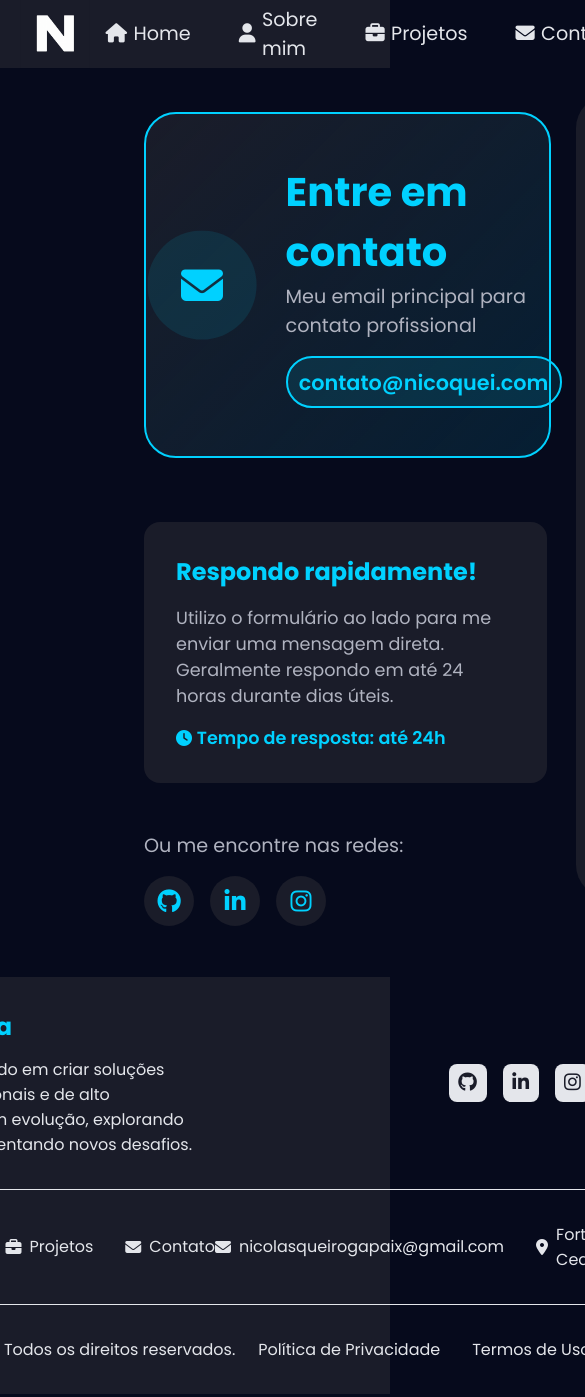
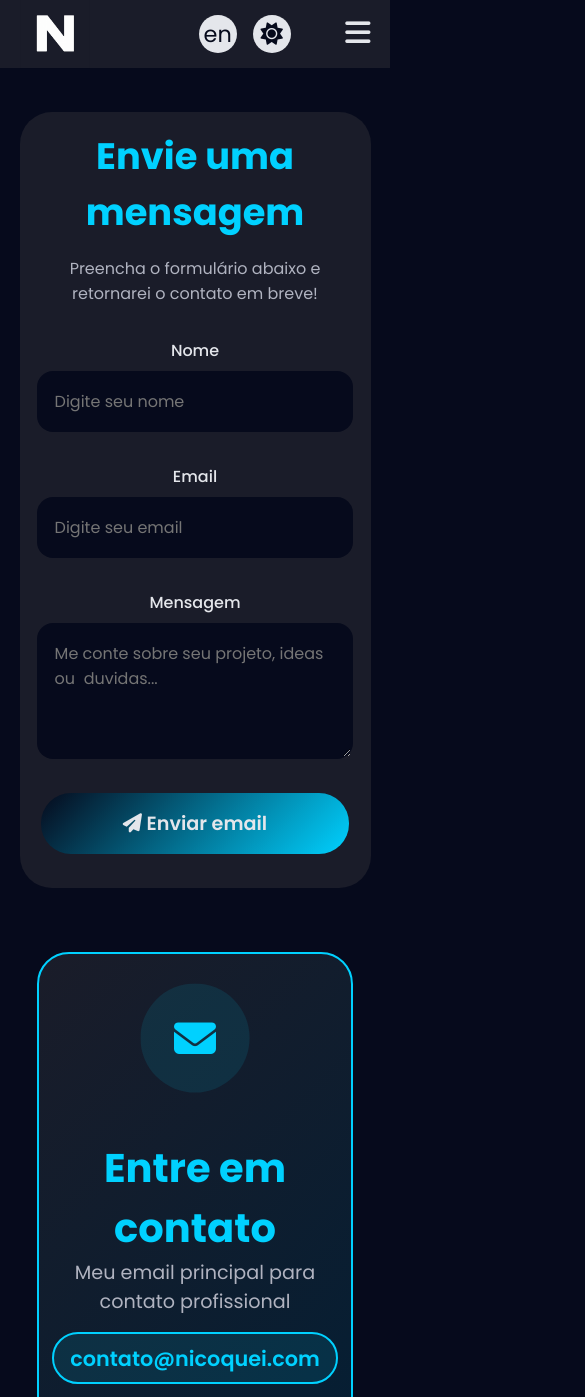
Before and after one commit to NicoQuei/Portifolio_Novo, a website: page public_html/contato.html in a window 390 px wide. Shown: the top 1397 px of the page, 585 px wide, since content can reach past the window. Drawn offline with Linux system fonts and the light colour scheme.

Commit message:
contato responsivo

```diff
--- a/public_html/contato/contato.html
+++ b/public_html/contato.html
@@ -21,16 +21,16 @@
     <header class="cabecalho">
 
         <section class="cabecalho__info">
-            <img src="/public_html/assets/logo N.png" alt="logo N" id="logo">
+            <img src="assets/logo N.png" alt="logo N" id="logo">
 
             <nav>
                 <section class="cabecalho__info__botoes" id="menu">
-                    <a href="/public_html/index.html" id="" class="botoes__cabecalho">
+                    <a href="index.html" id="" class="botoes__cabecalho">
                         <i class="fa-solid fa-home home-icon"></i>
                         <p id="btn1">Home</p>
                     </a>
 
-                    <a href="/public_html/sobre.html" id="" class="botoes__cabecalho">
+                    <a href="sobre.html" id="" class="botoes__cabecalho">
                         <i class="fa-solid fa-user"></i>
                         <p id="btn2">Sobre mim</p>
                     </a>
@@ -87,16 +87,16 @@
                 <div class="conexoes">
                     <p>Ou me encontre nas redes:</p>
                     <div class="conexoes__icons">
-                       <a href="#"><i class="fa-brands fa-github"></i></a>
-                       <a href="#"><i class="fa-brands fa-linkedin-in"></i></a>
-                       <a href="#"><i class="fa-brands fa-instagram"></i></a>
+                       <a href="https://github.com/nicoquei" target="_blank"><i class="fa-brands fa-github"></i></a>
+                       <a href="https://www.linkedin.com/in/n%C3%ADcolas-queiroga-644482304/" target="_blank"><i class="fa-brands fa-linkedin-in"></i></a>
+                       <a href="https://www.instagram.com/nicoqueip" target="_blank"><i class="fa-brands fa-instagram"></i></a>
                     </div>
                 </div>
 
                 <!-- PARTE DOS INPUTS -->
 
             </section>
-            <section class="painel">
+            <form class="painel">
                 <h2>Envie uma mensagem</h2>
                 <p>Preencha o formulário abaixo e retornarei o contato em breve!</p>
 
@@ -122,7 +122,7 @@
                     Enviar email
                 </button>
 
-        </section>
+            </form>
     </main>
 
     <!-- FOOTER -->
--- a/public_html/contato/contatoStyle.css
+++ b/public_html/contatoStyle.css
@@ -27,6 +27,7 @@ body {
     background-color: var(--cor-fundo);
     color: var(--cor-texto);
     min-height: 100vh;
+    width: 100%;
 }
 
 body.day {
@@ -176,21 +177,28 @@ body.day {
 
 /* MAIN */
 
+.conteudo {
+    display: flex;
+    flex-direction: column;
+}
+
 .paginaContato {
     display: flex;
+    width: 100%;
 }
 
 .entreEmContato {
     display: flex;
     align-items: center;
     justify-content: center;
-    gap: 2rem;
-    width: 70%;
+    gap: 4%;
+    min-width: 70%;
+    max-width: 70%;
     border: 2px solid var(--cor-titulo);
     border-radius: 2rem;
     background: linear-gradient(135deg, var(--cor-card-bg), rgba(0, 209, 255, 0.1));
-    margin-top: 7rem;
-    margin-left: 9rem;
+    margin-top: 13%;
+    margin-left: 15%;
 }
 
 .entreEmContato i {
@@ -198,33 +206,35 @@ body.day {
     border-radius: 50%;
     font-size: 2.5rem;
     background: rgba(0, 209, 255, 0.1);
-    margin-left: 1rem;
+    margin-left: 2rem;
     color: var(--cor-titulo);
-    animation: pulse 1s ease-in-out infinite alternate;
+    animation: pulse 2s ease-in-out infinite alternate;
 }
 
 @keyframes pulse {
     to {
-        transform: scale(1.05);
+        transform: scale(1.1);
     }
 }
 
 .entreEmContato__texto {
     display: flex;
     flex-direction: column;
-    margin: 3rem 0;
+    margin: 3rem 0 3rem 0;
+    max-width: 100%;
+    height: auto;
 }
 
 .entreEmContato__texto h2 {
     color: var(--cor-titulo);
     font-size: 2.5rem;
-
+    max-width: 100%;
 }
 
 .entreEmContato__texto p {
     color: var(--cor-card-p);
     font-size: 1.2rem;
-    width: 100%;
+    width: 95%;
     margin-bottom: 1rem;
 }
 
@@ -237,8 +247,9 @@ body.day {
     border: 2px solid var(--cor-titulo);
     border-radius: 2rem;
     text-align: center;
-    width: 17rem;
-    height: 3rem;
+    padding: 1rem;
+    height: 1rem;
+    max-width: 80%;
     font-size: 1.3rem;
     font-weight: 600;
     background-color: rgba(0, 209, 255, 0.1);
@@ -256,8 +267,8 @@ body.day {
     flex-direction: column;
     background-color: var(--cor-card-bg);
     width: 70%;
-    margin-top: 4rem;
-    margin-left: 9rem;
+    margin-top: 7%;
+    margin-left: 15%;
     border-radius: 1rem;
 }
 
@@ -296,8 +307,8 @@ body.day {
 .conexoes {
     display: flex;
     flex-direction: column;
-    margin-left: 9rem;
-    margin-top: 3rem;
+    margin-left: 15%;
+    margin-top: 5%;
 }
 
 .conexoes p {
@@ -341,9 +352,9 @@ body.day {
     flex-direction: column;
     text-align: center;
     background-color: var(--cor-card-bg);
-    margin: 6rem 9rem 5rem 0;
+    margin: 6% 5% 5% 0;
     border-radius: 2rem;
-    padding: 0 5rem;
+    padding: 0 5%;
 }
 
 .painel h2 {
@@ -393,6 +404,12 @@ textarea {
     min-height: 100px;
 }
 
+.input input:focus,
+.input textarea:focus {
+    outline: none;
+    border-color: var(--cor-titulo);
+}
+
 .painel button {
     background: linear-gradient(135deg, var(--cor-fundo), var(--cor-titulo));
     padding: 1rem;
@@ -428,6 +445,7 @@ footer {
     justify-content: center;
     align-items: center;
     flex-direction: column;
+    width: 100%;
 }
 
 .footer__sobre {
@@ -559,3 +577,159 @@ footer {
     color: #00A3FF;
     transition: all 0.5s ease;
 }
+
+@media (max-width: 1000px) {
+
+    /* MAIN */
+
+    .paginaContato {
+        flex-direction: column-reverse;
+        align-items: center;
+    }
+    .conteudo {
+        flex-direction: column;
+        max-width: 100%;
+        align-items: center;
+        justify-content: center;
+    }
+
+    .entreEmContato {
+        min-width: 80%;
+        margin: 4rem 0;
+        flex-direction: column;
+        align-items: center;
+        text-align: center;
+        justify-content: center;
+    }
+
+    .entreEmContato i {
+        margin: 2rem 0 0 0;
+    }
+
+    .entreEmContato__texto p {
+        align-self: center;
+    }
+
+    .entreEmContato__texto a {
+        align-self: center;
+        text-size-adjust: auto;
+
+    }
+
+    .respondoRapido {
+        margin: 0;
+        width: 80%;
+    }
+
+    .respondoRapido__texto {
+        padding: 2rem;
+        text-align: center;
+        margin: 0;
+    }
+
+    .respondoRapido__texto h2 {
+        font-size: 2rem;
+    }
+
+    .respondoRapido__texto p {
+        font-size: 1.3rem;
+    }
+
+    .respondoRapido__sub {
+        font-size: 1rem;
+        align-self: center;
+    }
+
+    .respondoRapido__sub p {
+        font-size: 1rem;
+    }
+
+    .conexoes {
+        margin: 3rem 0 2rem 0;
+        align-items: center;
+        gap: 1rem;
+    }
+
+    .conexoes p {
+        font-size: 1.3rem;
+    }
+
+    .conexoes__icons a {
+        font-size: 1.7rem;
+    }
+
+    .painel {
+        margin: 7rem 0 0 0;
+        width: 80%;
+    }
+
+    .input input,
+    textarea {
+        width: 90%;
+    }
+
+    /* HEADER */
+
+    .hamburguer {
+        display: block;
+    }
+
+    .cabecalho__info__botoes {
+        display: none;
+        justify-content: center;
+        align-items: center;
+        flex-direction: column;
+        gap: 0.5rem;
+        top: 8.5vh;
+        right: 1vh;
+        background: var(--cor-card-bg);
+        position: absolute;
+        border-radius: 1rem;
+        padding: 1rem;
+    }
+
+    .cabecalho__info__botoes.active {
+        display: flex;
+    }
+
+    /* FOOTER */
+
+    .footer__sobre__info p{
+        width: 80%;
+    }
+
+    .footer__sobre__redes {
+        flex-direction: column;
+        margin-right: 3rem;
+    }
+
+    .footer__links__contato {
+        flex-direction: column;
+    }
+
+    .footer__links__nav nav {
+        display: grid;
+        grid-template-columns: repeat(2, 1fr);
+    }
+
+    .footer__links__contato__item p {
+        max-width: 90%;
+    }
+
+    .footer__final {
+        flex-direction: column;
+        align-items: center;
+        justify-content: center;
+        gap: 1rem;
+        text-align: center;
+    }
+
+    .footer__final p {
+        text-align: center;
+    }
+
+    .footer__links {
+        flex-direction: column;
+        gap: 2rem;
+    }
+}
--- a/public_html/styles.css
+++ b/public_html/styles.css
@@ -226,8 +226,7 @@ body.day {
 
 .apresentacao a {
     margin-top: 1rem;
-    color: var(--cor-fundo);
-    background-color: var(--cor-texto);
+    color: black;
     text-align: center;
     font-size: 1.2rem;
     text-decoration: none;
```
Also changed, not shown: public_html/index.html (+2 -2 lines), public_html/sobre.html (+3 -3 lines).
